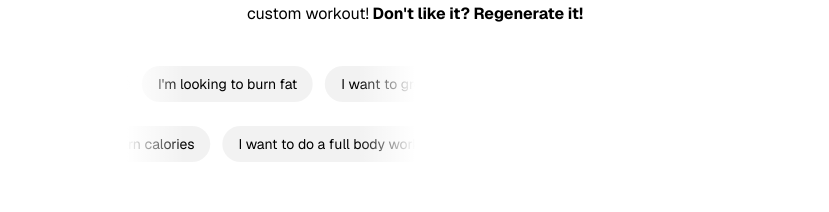
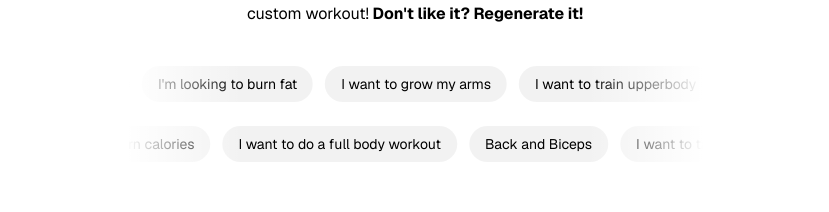
Before and after one commit to myxchine/verzes, a Next.js app: page /workout-generator in a window 1280 px wide. Shown: the part 304-516 px from the top of the page, without its empty margins (225-1054 px from the left). Built offline with nearby package versions, Linux system fonts and the light colour scheme; no server answers.

Commit message:
gradient error css fixed

```diff
--- a/src/app/globals.css
+++ b/src/app/globals.css
@@ -76,9 +76,9 @@ button {
   background: linear-gradient(
     to right,
     #ffffff 0%,
-    #ffffff00 10%,
-    #ffffff00 40%,
-    #ffffff 50%
+    #ffffff00 20%,
+    #ffffff00 80%,
+    #ffffff 100%
   );
 }
 
```
Also changed, not shown: 1 other file (tests, documents, lock files or other folders).
